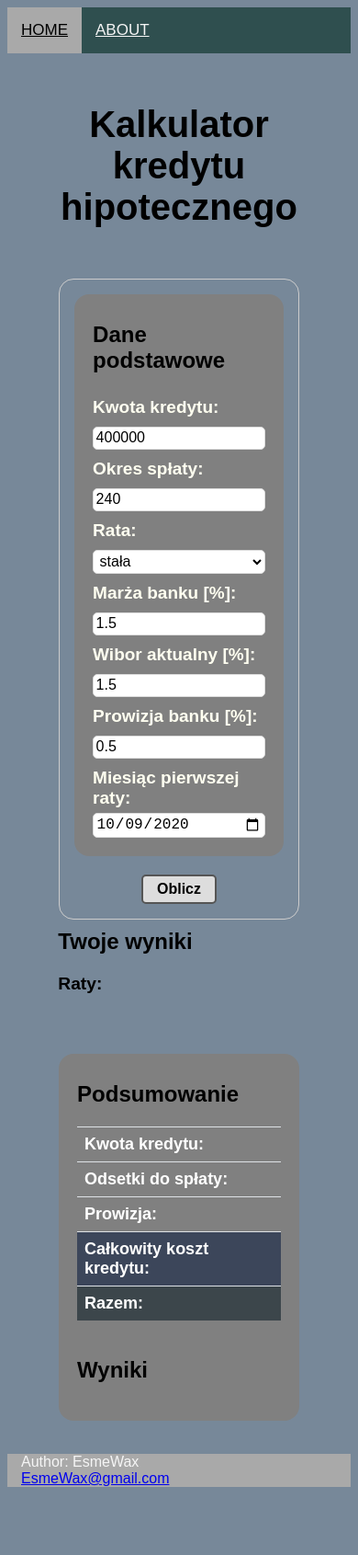
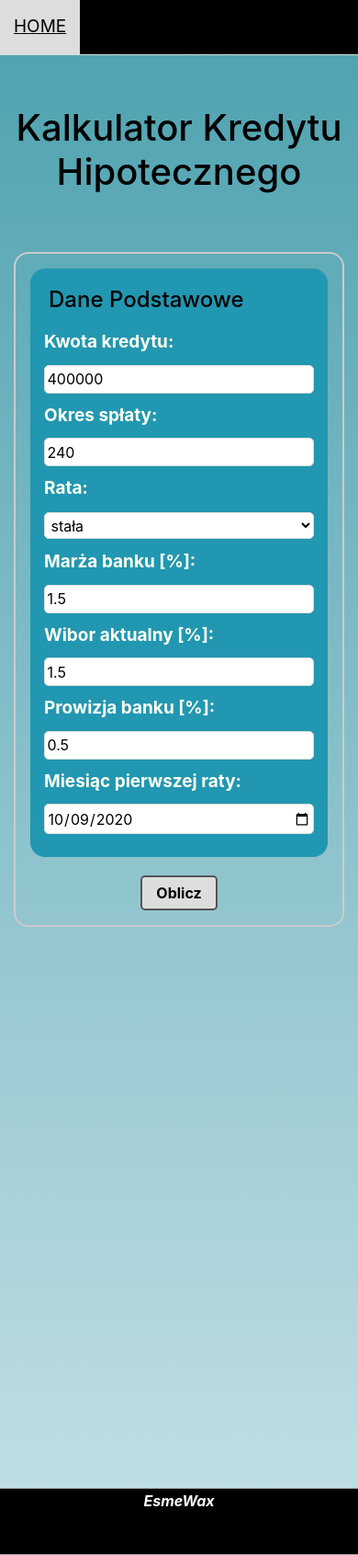
Before and after one commit to EsmeWax/mortgage-calculator, a website: page index.html in a window 390 px wide. Shown: the whole page at 92% size. Before the commit the page ends 1633 px from the top, so only its background shows below. Drawn offline with nearby package versions, Linux system fonts and the light colour scheme.

Commit message:
Added bootstrap, jquery, popper.js, corrected chart.js, amended the visibility of the calculated part

```diff
--- a/index.html
+++ b/index.html
@@ -3,14 +3,18 @@
 <head>
     <title>Esme website</title>
     <link rel="stylesheet" href="page.css">
-    <meta name="viewport" content="width=device-width, initial-scale=1">
+    <meta charset="utf-8">
+    <meta name="viewport" content="width=device-width, initial-scale=1, shrink-to-fit=no">
+
+    <!-- Bootstrap CSS -->
+    <link rel="stylesheet" href="https://maxcdn.bootstrapcdn.com/bootstrap/4.0.0/css/bootstrap.min.css" integrity="sha384-Gn5384xqQ1aoWXA+058RXPxPg6fy4IWvTNh0E263XmFcJlSAwiGgFAW/dAiS6JXm" crossorigin="anonymous">
 </head>
 <body>
     <div id="main-page">
         <!-- top navigation menu -->
         <div class="topnav">
             <a class="active" href="#home">HOME</a>
-            <a href="#about">ABOUT</a>
+            <!-- <a href="#about">ABOUT</a> -->
         </div>
 
         <section class="container">
@@ -35,7 +39,7 @@
                                         <div class="valid-feedback">Pole wymagane</div>
                                     </div>
                                 </div>
-                                <div class="form-row-select-field">
+                                <div class="form-row">
                                     <label for="rate-type" class="label-left-column">Rata:</label>
                                     <div class="label-right-column">
                                         <div class="form-group">
@@ -109,11 +113,11 @@
                                             <th class="summary-header">Prowizja:</th>
                                             <td><span id="commission-result"></span></td>
                                         </tr>
-                                        <tr style="background-color: rgb(60, 70, 90);">
+                                        <tr style="background-color: rgb(20, 64, 153);">
                                             <th class="summary-header">Całkowity koszt kredytu:</th>
                                             <td><span id="total-cost-loan-result"></span></td>
                                         </tr>
-                                        <tr style="background-color: rgb(60, 70, 75);">
+                                        <tr style="background-color: rgb(44, 118, 155);">
                                             <th class="summary-header">Razem:</th>
                                             <td><span id="overall-result"></span></td>
                                         </tr>
@@ -137,11 +141,17 @@
         </section>
 
         <footer class="footer">
-            <p>Author: EsmeWax<br>
-            <a href="mailto:EsmeWax@gmail.com">EsmeWax@gmail.com</a></p>
+            <p>EsmeWax<br>
+            <!-- <a href="mailto:EsmeWax@gmail.com">EsmeWax@gmail.com</a></p> -->
         </footer>
     </div>
     <script src="https://cdnjs.cloudflare.com/ajax/libs/Chart.js/2.9.3/Chart.min.js"></script>
     <script src="page.js"></script>
+
+    <!-- Optional JavaScript -->
+    <!-- JQuery first, then Popper.js, then Bootstrap JS -->
+    <script src="https://code.jquery.com/jquery-3.2.1.slim.min.js" integrity="sha384-KJ3o2DKtIkvYIK3UENzmM7KCkRr/rE9/Qpg6aAZGJwFDMVNA/GpGFF93hXpG5KkN" crossorigin="anonymous"></script>
+    <script src="https://cdnjs.cloudflare.com/ajax/libs/popper.js/1.12.9/umd/popper.min.js" integrity="sha384-ApNbgh9B+Y1QKtv3Rn7W3mgPxhU9K/ScQsAP7hUibX39j7fakFPskvXusvfa0b4Q" crossorigin="anonymous"></script>
+    <script src="https://maxcdn.bootstrapcdn.com/bootstrap/4.0.0/js/bootstrap.min.js" integrity="sha384-JZR6Spejh4U02d8jOt6vLEHfe/JQGiRRSQQxSfFWpi1MquVdAyjUar5+76PVCmYl" crossorigin="anonymous"></script>
 </body>
 </html>
--- a/page.css
+++ b/page.css
@@ -1,61 +1,76 @@
 body {
     font-family: Arial, Helvetica, sans-serif;
-    background-color: lightslategray;
+    /* background-color: lightslategray; */
+    background-image: linear-gradient(#4ca1af, #c4e0e5);
+    /* background-image: linear-gradient(#6dd5ed, #2193b0); */
 }
 *{box-sizing: border-box;}
 
 /* Top navigation bar */
 .topnav {
-    background-color: darkslategrey;
+    background-color: black;
     overflow: hidden;
+    border-bottom: 1px solid ivory;
+    border-color: #ddd;
 }
 .topnav a {
     float: left;
-    color: whitesmoke;
     text-align: center;
-    font-size: 17px;
+    font-size: 19px;
     padding: 15px 15px;
+    text-decoration: none;
 }
-.topnav a:hover {
+/* .topnav a:hover {
+    color: black;
     background-color: #ddd;
+} */
+
+.topnav a.active:hover {
     color: black;
+    background-color: #ddd;
+    /* border-right: 1px solid whitesmoke; */
 }
 .topnav a.active {
-     background-color: darkgray;
-     color: black;
+     color: ivory;
 }
 
 /* Main Title on a page */
 .title {
     color: black;
-    padding: 15px 15px;
+    padding: 55px 0px;
     text-align: center;
     font-size: 2.5rem;
+    text-transform: capitalize;
 }
 
 form {
     /* Center the form on the page */
     margin: 0 auto;
-    /* width: 60%; */
-    width: 70%;
+    width: 100%;
     /* Form outline */
     padding: 1em;
-    border: 1px solid #CCC;
+    border: 2px solid #CCC;
     border-radius: 1em;
+    /* box-shadow: 10px 10px 25px #333333; */
 }
 
 .form-part {
-    background-color: grey;
+    /* background-color: lightsteelblue; */
+    /* background-color: #2193b0; */
+    background-color: #2297b1;
     padding: 20px 20px;
     border-radius: 1em;
+    /* box-shadow: inset 10px 10px 25px #333333; */
+    /* box-shadow: inset 10px 10px 25px lightslategray; */
 }
 
 .subtitle {
     color: black;
-    margin-top: 10px;
-    padding-bottom: 1px;
+    /* margin-top: 10px; */
+    padding-bottom: 5px;
     text-align: left;
     font-size: 1.5rem;
+    text-transform: capitalize;
 }
 /* Style the form - display items horizontally */
 .form-row {
@@ -65,7 +80,7 @@ form {
 }
 /* Add margins for each label */
 .form-row label {
-    margin: 5px 0px 5px 0;
+    margin: 5px 0px 5px 0px;
     font-size: 19px;
     color: ivory;
     font-weight: bold;
@@ -86,19 +101,10 @@ form {
     width: 60%;
 }
 
-.form-row-select-field {
-    display: flex;
-    flex-flow: row wrap;
-    align-items: center;
+.label-right-column select {
+   margin-bottom: -10px;
 }
-.form-row-select-field label {
-    margin: 5px 0px 5px 0;
-    font-size: 19px;
-    color: ivory;
-    font-weight: bold;
-    width: 40%;
-}
-.form-row-select-field select {
+.form-select-field {
     vertical-align: middle;
     margin: 5px 0px 5px 0;
     padding: 2.5px;
@@ -124,32 +130,20 @@ instead of horiz on screens that are less than 800px wide */
         align-items: stretch;
     }
 
-    .form-row label {
-        margin: 5px 10px 5px 0;
-        width: 100%;
-    }
-    .form-row input {
-        margin: 0px 10px 0px 0;
-        width: 100%;
-    }
     .form-row {
         flex-direction: column;
         align-items: stretch;
     }
-    .form-row-select-field {
-        flex-direction: column;
-        align-items: stretch;
-    }
-    .form-row-select-field label {
-        margin: 5px 10px 5px 0;
+    .form-row label {
         width: 100%;
     }
-    .form-row-select-field select {
-        margin: 0px 10px 0px 0;
+    .form-row input {
         width: 100%;
     }
+    /* .label-right-column select {
+        width: 100%;
+    }  */
     .label-right-column {
-        margin: 5px 10px 5px 0;
         width: 100%;
     }
 }
@@ -158,7 +152,7 @@ instead of horiz on screens that are less than 800px wide */
     display: none;
     width: 100%;
     margin-top: .25rem;
-    font-size: 80%;
+    font-size: 70%;
     color: red;
 }
 /* Button "Oblicz" */
@@ -194,29 +188,29 @@ h4 {
     font-size: 1.2rem;
 }
 .graphic-results header{
-    margin: 0 auto;
-    width: 88%;
+    visibility: hidden;
+    padding-top: 25px;
+    margin-left: 20px;
 }
 /* Graphic results */
-.graphic-results {
-    padding-left: 10%;
-    padding-right: 10%;
-}
 /* Chart */
 #myChart {
     display: none;
-    /* position:relative;
-    height: 400px; */
 }
 /* Tło części Podsumowanie */
 .form-part-summary {
-    background-color: grey;
+    /* display: none; */
+    visibility: hidden;
+    /* background-color: #2193b0; */
+    background-color: #4ca1af;
     padding: 20px 20px;
-    border-radius: 1em;
-    width: 70%;
+    border-radius: 0.3em;
+    width: 100%;
     margin-left: auto;
     margin-right: auto;
-
+    /* box-shadow: inset 10px 10px 25px #333333; */
+    box-shadow: 10px 10px 25px #333333;
+    /* box-shadow: inset 10px 10px 25px lightslategrey; */
 }
 /* Tabela wyników */
 .table-summary {
@@ -236,9 +230,10 @@ h4 {
 /* Tabela Podsumowanie - labels */
 .summary-header {
     text-align: inherit;
+    font-size: 18px;
 }
-/* Nagłówki tabeli Wyniki i labels tabeli Podsumowanie */
-th {
+/* Nagłówki tabeli Wyniki */
+#result-table-summary th{
     text-align: center;
     font-size: 18px;
 }
@@ -248,16 +243,23 @@ td {
     font-size: 18px;
 }
 
-/* .result-data {
-    text-align: center;
-} */
-
 /* Footer */
 footer {
-    display: block;
-    bottom: 10px;
-    text-align: left;
-    padding: 0 15px;
-    background-color: darkgray;
-    color: whitesmoke;
+    /* display: block; */
+    width: 100%;
+    height: auto;
+    text-align: center;
+    font-style: oblique;
+    padding: 1px 15px 30px 15px;
+    /* background-image: linear-gradient(to right, #2193b0, #6dd5ed); */
+    background-color: black;
+    color: white;
+    font-weight: bold;
+
+    /* border-radius: 0.5em; */
+    /* border: 1px solid #4ca1af; */
+    /* box-shadow:inset 10px 10px 25px #43a4b3; */
+    border-bottom: 1px solid darkgrey;
+    border-top: 1px solid darkgrey;
+
 }
```
Also changed, not shown: page.js (+22 -8 lines).
